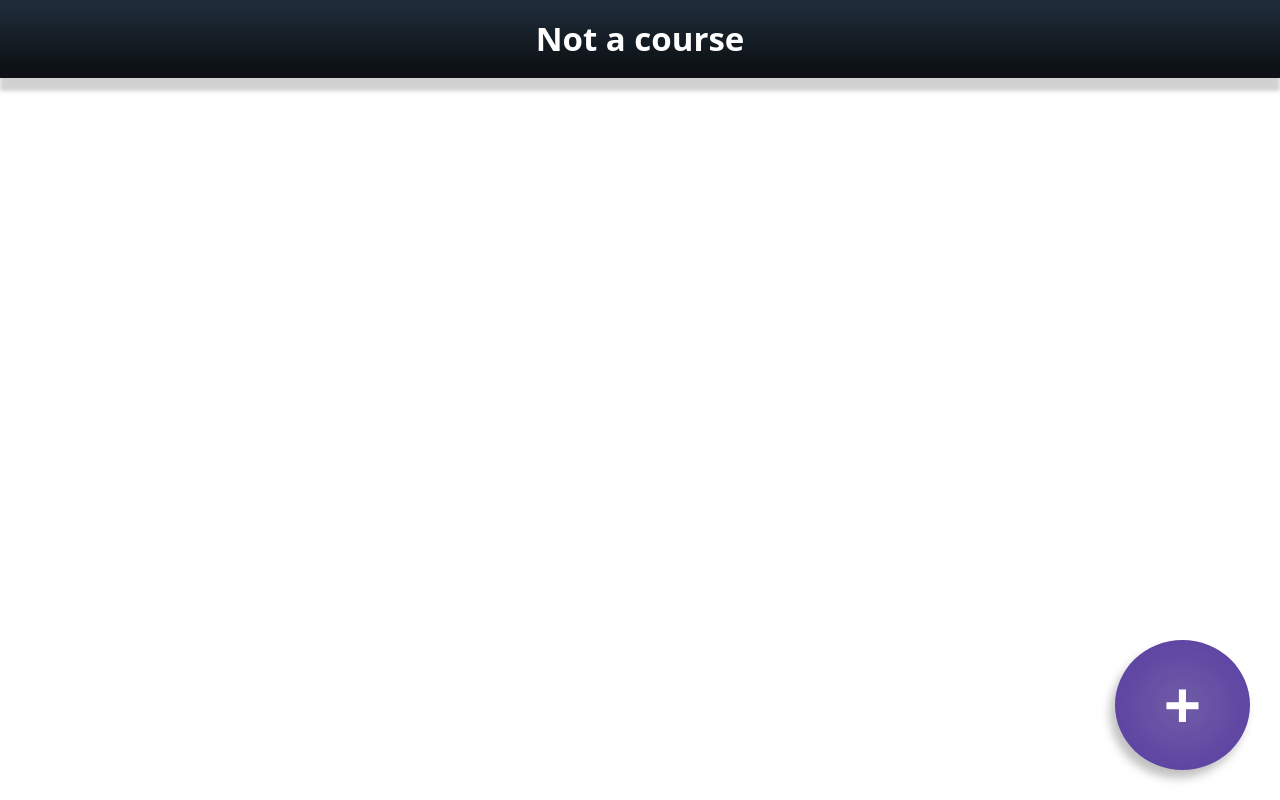
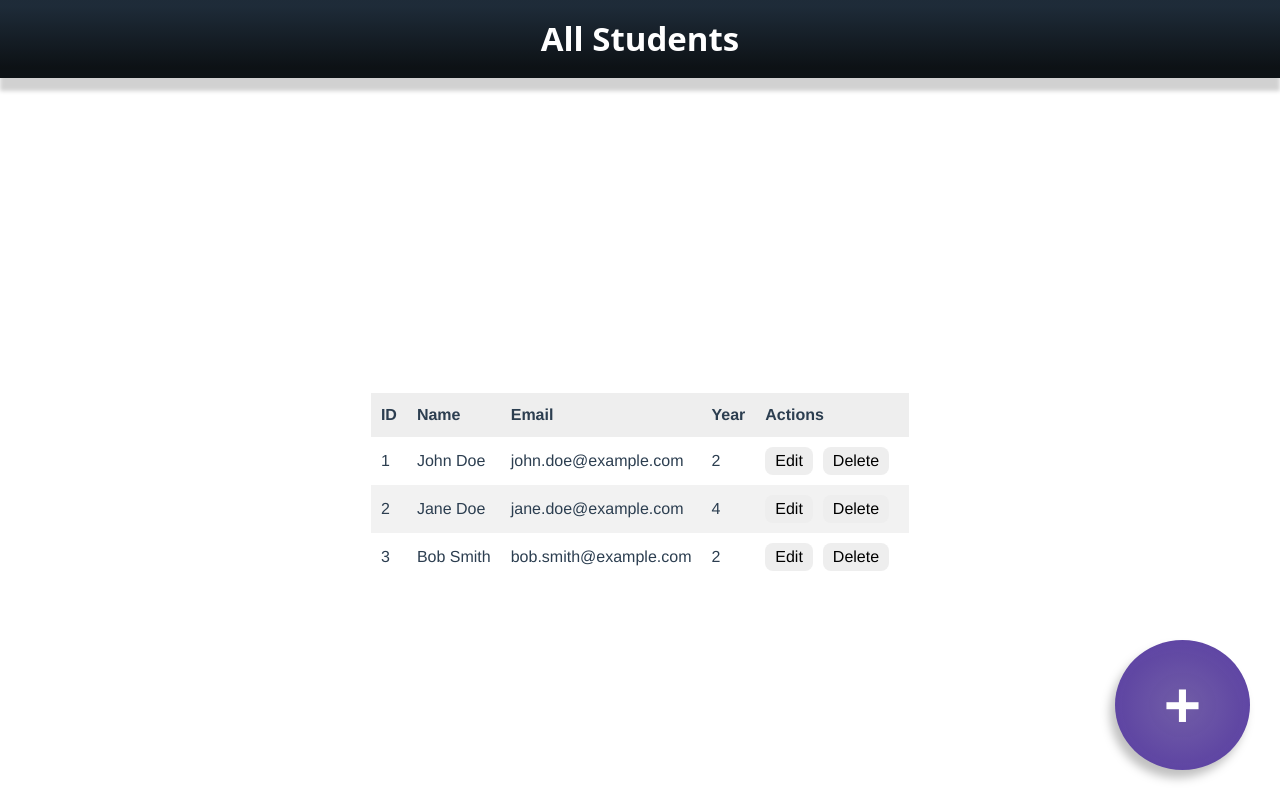
Before and after one commit to Anniegavr/Collab-Buddy, a Vue app in the folder frontend/frontend_app/: page /students in a window 1280 px wide. Before the commit this address had no page. Built offline with nearby package versions, Linux system fonts and the light colour scheme.

Commit message:
- Fix students page

```diff
--- a/frontend/frontend_app/src/App.vue
+++ b/frontend/frontend_app/src/App.vue
@@ -66,6 +66,8 @@ export default {
           return 'Pending Negotiations';
         case '/admin/schedule_config':
           return 'Schedule Configuration';
+        case '/students':
+          return 'All Students'
         default:
           return 'Not a course';
       }
--- a/frontend/frontend_app/src/routes.ts
+++ b/frontend/frontend_app/src/routes.ts
@@ -86,6 +86,10 @@ const routes: RouteRecordRaw[] =  [
         component: () => import('./components/TeachersPage.vue')
     },
     {
+        path: '/students',
+        component: () => import('./components/AllStudents.vue')
+    },
+    {
         path: '/admin/negotiations',
         component: () => import('./components/NegotiationsPage.vue'),
         meta: { requiresAdmin: true } // add meta field to mark the route as requiring admin privileges
```
